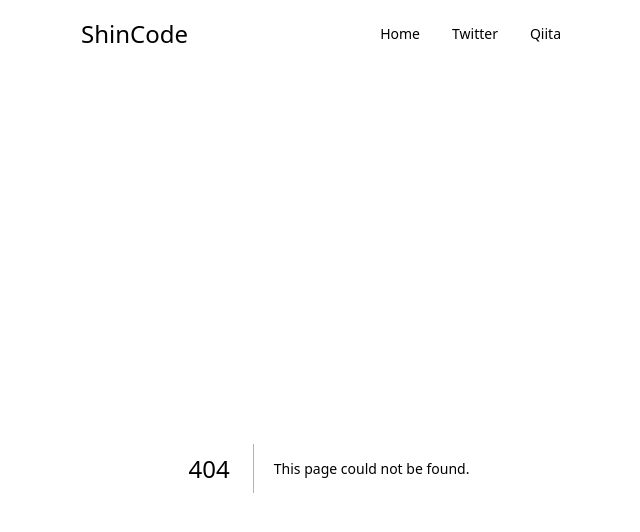
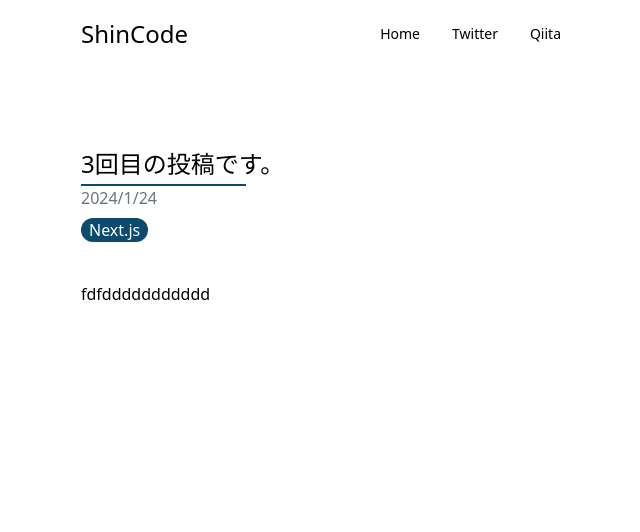
Before and after one commit to kentaro-hirano/notion-blog, a Next.js app: page /posts/1 in a window 1280 px wide. Before the commit this address had no page. Shown: the top 532 px of the page, without its empty margins (311-951 px from the left). Built offline with nearby package versions, Linux system fonts and the light colour scheme.

Commit message:
add: 記事詳細ページのスタイリング

```diff
--- /dev/null
+++ b/pages/posts/[slug].tsx
@@ -0,0 +1,16 @@
+import React from "react";
+
+const Post = () => {
+  return (
+    <section className="container lg:px-2 px-5 h-screen lg:w-2/5 mx-auto mt-20">
+      <h2 className="w-full text-2xl font-medium">3回目の投稿です。</h2>
+      <div className="border-b-2 w-1/3 mt-1 border-sky-900"></div>
+      <span className="text-gray-500">2024/1/24</span>
+      <br />
+      <p className="text-white bg-sky-900 rounded-xl font-medium mt-2 px-2 inline-block">Next.js</p>
+      <div className="mt-10 font-medium">fdfddddddddddd</div>
+    </section>
+  );
+};
+
+export default Post;
```
